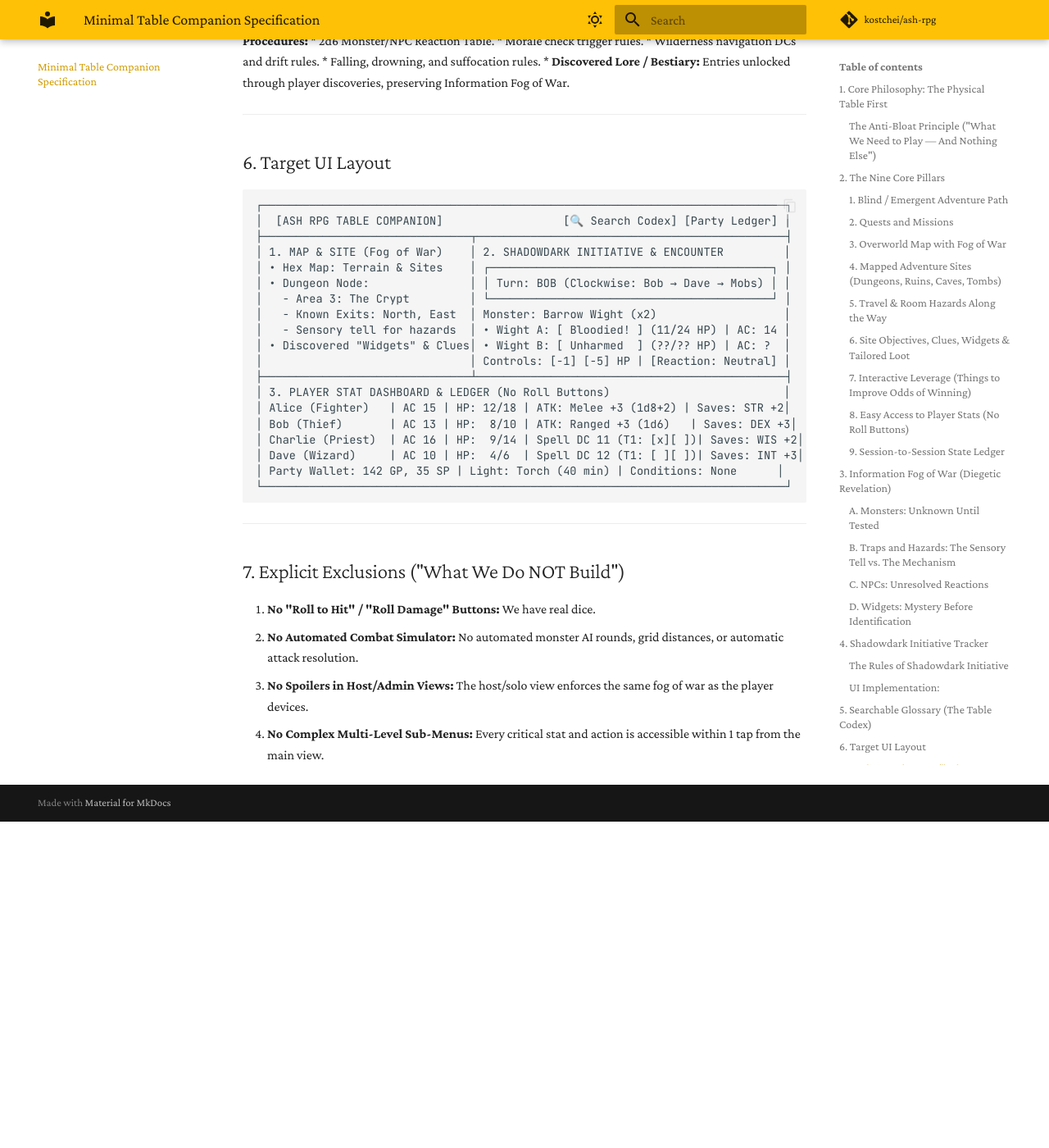
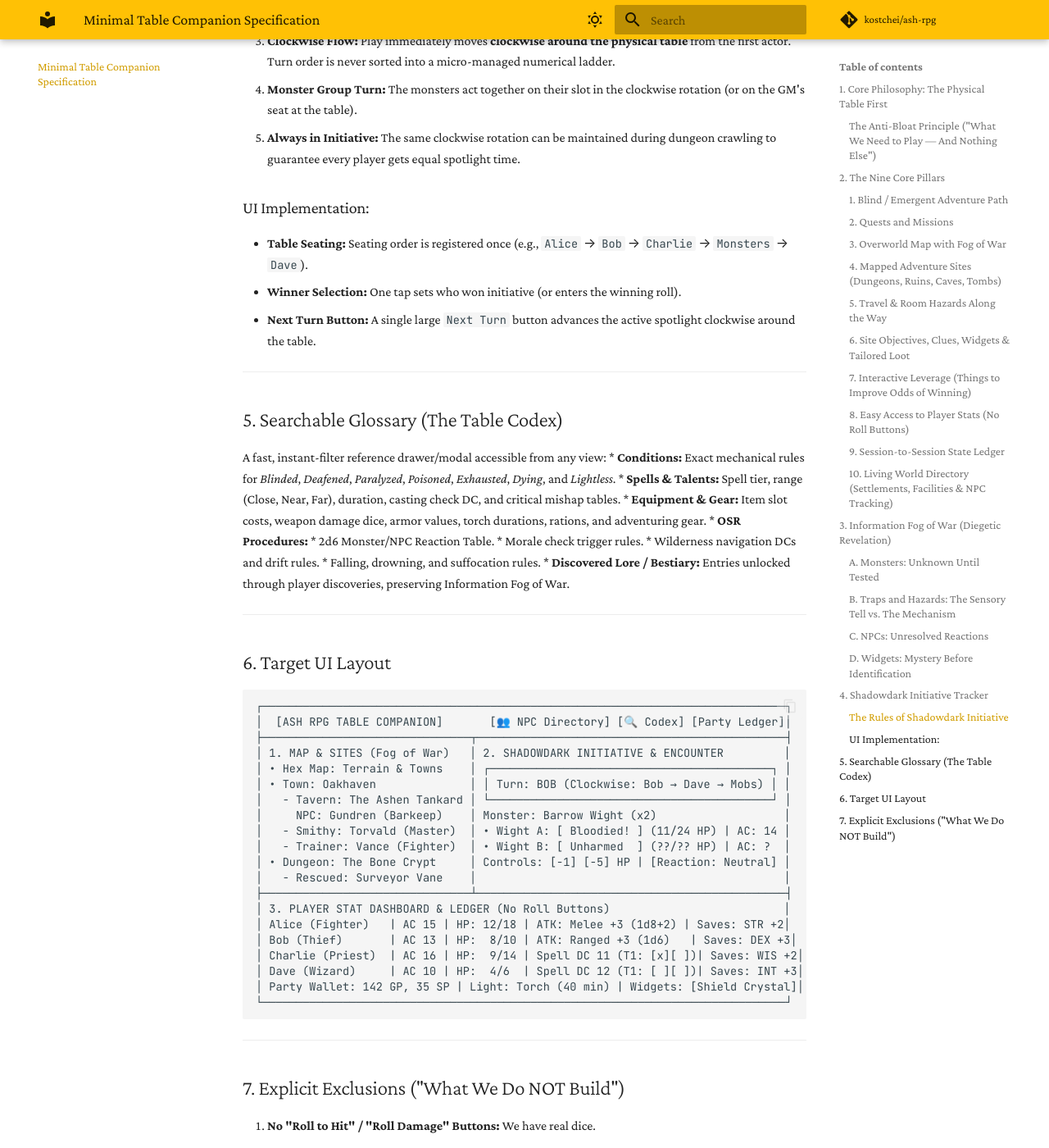
Before and after one commit to kostchei/ash-rpg, an MkDocs documentation site: the page built from docs/plans/minimal_table_companion_specification.md, in a window 1280 px wide and 1400 px high, scrolled down 6152 px. Shown: the whole window at 82% size. Built offline with MkDocs 1.6.1 and Material for MkDocs 9.7.7, drawn with Linux system fonts in a browser that asks for light colours; comment, search, counter and statistics services are not loaded; before the commit the page ends 7154 px from its top, so only the background shows below that; some of the changed text lies outside the part shown.

Commit message:
docs: specify living world directory with map-pinned NPCs, facilities, shops, and trainers

````diff
--- a/docs/plans/minimal_table_companion_specification.md
+++ b/docs/plans/minimal_table_companion_specification.md
@@ -91,6 +91,18 @@ The ASH Table Companion is designed for **1 to 6 people playing solo or cooperat
   * Real-time / turn-based light trackers (Torches and Lanterns remaining).
   * Inventory slots, equipped gear, and carried path widgets.
 
+### 10. Living World Directory (Settlements, Facilities & NPC Tracking)
+* **Never Lose Track of Who is Where:** Between sessions, players and referees frequently forget NPC names, where shops are located, and who offered training or rumors. The companion pins people and establishments directly to the map.
+* **Map-Linked Settlements & Facilities:**
+  * **Taverns & Inns:** Name, keeper, vibe, lodging quality, rumor boards.
+  * **Shops & Artisans:** Blacksmiths (armor/weapon forging and repair), Apothecaries/Herbalists (healing draughts, antitoxins, herbs), and General Provisioners (torches, rations, standard dungeoneering gear).
+  * **Trainers & Mentors:** Martial weaponmasters (class talent advancement), Arcane academies/libraries (spell scrolls, spellbook transcription), and Divine temples/shrines (blessings, tithes, penance for spell mishaps).
+  * **Adventure Site Denizens:** Rescued captives, hermit sages, parleyed monster chieftains, and lingering witnesses pinned to specific dungeon rooms or surface ruins.
+* **NPC Dossiers:**
+  * **Name, Role, & Ancestry:** e.g., *"Torvald Stonehand (Dwarf Smith)"*, *"Sister Alyssa (Human Priestess)"*, *"Jonathan Vane (Rescued Surveyor)"*.
+  * **Current Location:** Pinned to town, shop, tavern, or adventure site room.
+  * **Disposition & Memory:** Current attitude (Friendly, Neutral, Hostile) and session notes (rumors told, promised favors/debts, training unlocked).
+
 ---
 
 ## 3. Information Fog of War (Diegetic Revelation)
@@ -172,23 +184,24 @@ A fast, instant-filter reference drawer/modal accessible from any view:
 
 ```
 ┌──────────────────────────────────────────────────────────────────────────────┐
-│  [ASH RPG TABLE COMPANION]                  [🔍 Search Codex] [Party Ledger] │
+│  [ASH RPG TABLE COMPANION]       [👥 NPC Directory] [🔍 Codex] [Party Ledger]│
 ├───────────────────────────────┬──────────────────────────────────────────────┤
-│ 1. MAP & SITE (Fog of War)    │ 2. SHADOWDARK INITIATIVE & ENCOUNTER         │
-│ • Hex Map: Terrain & Sites    │ ┌──────────────────────────────────────────┐ │
-│ • Dungeon Node:               │ │ Turn: BOB (Clockwise: Bob → Dave → Mobs) │ │
-│   - Area 3: The Crypt         │ └──────────────────────────────────────────┘ │
-│   - Known Exits: North, East  │ Monster: Barrow Wight (x2)                   │
-│   - Sensory tell for hazards  │ • Wight A: [ Bloodied! ] (11/24 HP) | AC: 14 │
-│ • Discovered "Widgets" & Clues│ • Wight B: [ Unharmed  ] (??/?? HP) | AC: ?  │
-│                               │ Controls: [-1] [-5] HP | [Reaction: Neutral] │
+│ 1. MAP & SITES (Fog of War)   │ 2. SHADOWDARK INITIATIVE & ENCOUNTER         │
+│ • Hex Map: Terrain & Towns    │ ┌──────────────────────────────────────────┐ │
+│ • Town: Oakhaven              │ │ Turn: BOB (Clockwise: Bob → Dave → Mobs) │ │
+│   - Tavern: The Ashen Tankard │ └──────────────────────────────────────────┘ │
+│     NPC: Gundren (Barkeep)    │ Monster: Barrow Wight (x2)                   │
+│   - Smithy: Torvald (Master)  │ • Wight A: [ Bloodied! ] (11/24 HP) | AC: 14 │
+│   - Trainer: Vance (Fighter)  │ • Wight B: [ Unharmed  ] (??/?? HP) | AC: ?  │
+│ • Dungeon: The Bone Crypt     │ Controls: [-1] [-5] HP | [Reaction: Neutral] │
+│   - Rescued: Surveyor Vane    │                                              │
 ├───────────────────────────────┴──────────────────────────────────────────────┤
 │ 3. PLAYER STAT DASHBOARD & LEDGER (No Roll Buttons)                          │
 │ Alice (Fighter)   | AC 15 | HP: 12/18 | ATK: Melee +3 (1d8+2) | Saves: STR +2│
 │ Bob (Thief)       | AC 13 | HP:  8/10 | ATK: Ranged +3 (1d6)   | Saves: DEX +3│
 │ Charlie (Priest)  | AC 16 | HP:  9/14 | Spell DC 11 (T1: [x][ ])| Saves: WIS +2│
 │ Dave (Wizard)     | AC 10 | HP:  4/6  | Spell DC 12 (T1: [ ][ ])| Saves: INT +3│
-│ Party Wallet: 142 GP, 35 SP | Light: Torch (40 min) | Conditions: None      │
+│ Party Wallet: 142 GP, 35 SP | Light: Torch (40 min) | Widgets: [Shield Crystal]│
 └──────────────────────────────────────────────────────────────────────────────┘
 ```
 
````
Also changed, not shown: README.md (+1 -0 lines), docs/table_companion.md (+1 -0 lines).
